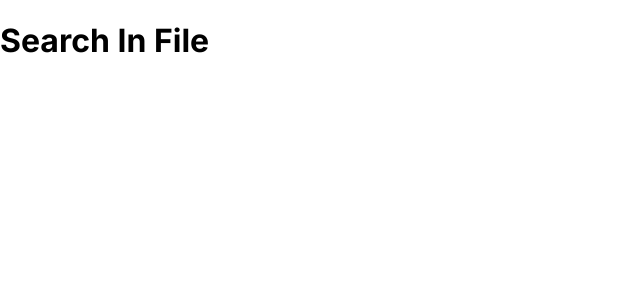
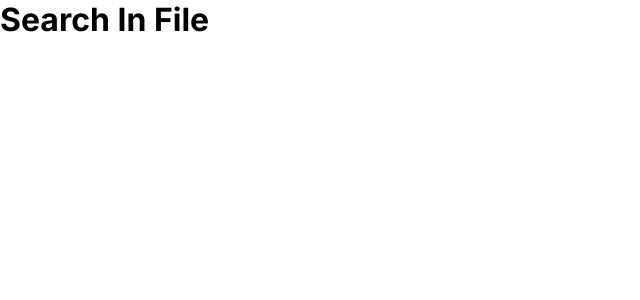
Before and after one commit to yNaxon/search-in-file, a React app: page / in a window 1280 px wide. Shown: the top 300 px of the page, without its empty margins (0-640 px from the left). Built offline with nearby package versions, Linux system fonts and the light colour scheme.

Commit message:
add minimal css reset

```diff
--- a/src/app/app.scss
+++ b/src/app/app.scss
@@ -1,7 +1,19 @@
 @import url('https://fonts.googleapis.com/css2?family=Inter:wght@400;700&display=swap');
+
+html, body, #app {
+  height: 100%;
+}
 
 body {
   margin: 0;
   font-family: 'Inter', sans-serif;
   font-size: 16px;
 }
+
+* {
+  box-sizing: border-box;
+}
+
+h1, h2, h3, h4, h5, h6 {
+  margin: 0;
+}
```
